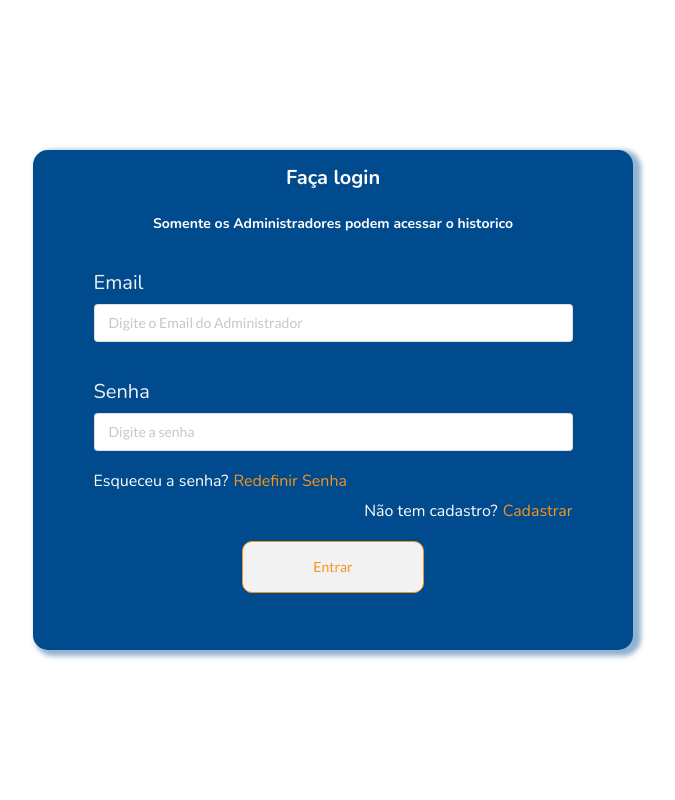
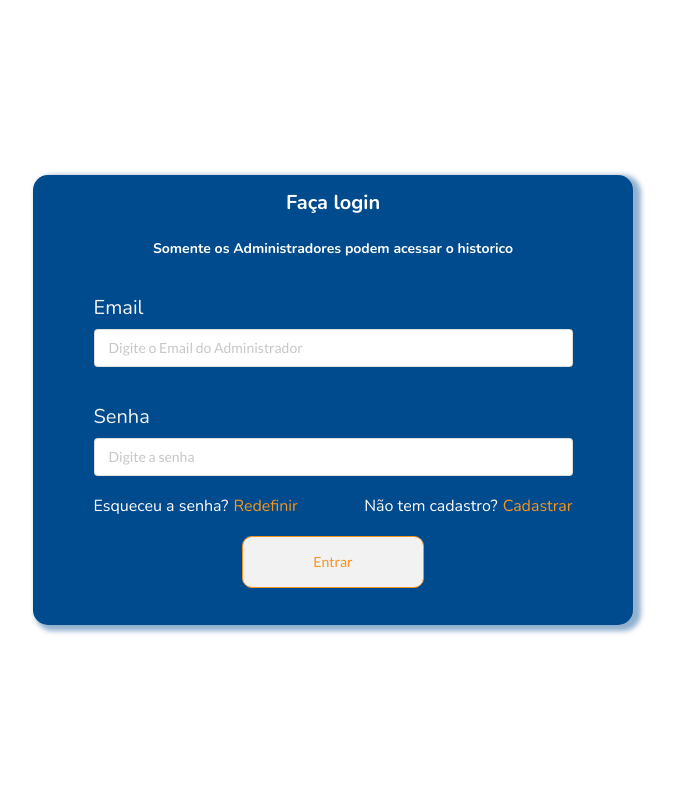
Before and after one commit to pedroT-web/Projeto_ReciclaSenac, a PHP site: page /login.html in a window 1280 px wide. Shown: the part 50-850 px from the top of the page, without its empty margins (307-982 px from the left). Run offline with PHP 8.4, Linux system fonts and the light colour scheme; some libraries are stand-ins or nearby versions.

Commit message:
atualizacoes

```diff
--- a/css/style.css
+++ b/css/style.css
@@ -310,7 +326,7 @@ select {
 }
 
 .fundo_login {
-    height: 500px;
+    height: 450px;
     width: 600px;
 
     border-radius: 15px;
@@ -379,8 +395,7 @@ select {
     justify-content: space-between;
 }
 
-.campo_redefinir_senha>.esqueceu_senha,
-.campo_cadastro>.cadastrar {
+.campo_redefinir_senha>.esqueceu_senha,.cadastrar {
     display: flex;
     justify-content: end;
 }
--- a/login.html
+++ b/login.html
@@ -56,15 +56,12 @@
                     </div>
                     <div class="campo_redefinir_senha">
                         <label class="esqueceu_senha">
-                            Esqueceu a senha? <a href="#" onclick="teste()">Redefinir Senha</a>
+                            Esqueceu a senha? <a href="#" onclick="teste()">Redefinir</a>
                         </label>
-                    </div>
-                    <div class="campo_cadastro">
                         <label class="cadastrar">
                             Não tem cadastro? <a href="#" onclick="cadastro()">Cadastrar</a>
                         </label>
                     </div>
-
                 </div>
                 <div class="espacamento_enviar">
                     <a href="./historico.html" class="botao_login">Entrar</a>
@@ -85,7 +82,7 @@
                 <h5>Telefone</h5>
                 <input type="Text" placeholder="Digite o número de telefone" class="forms_redefinicao">
                 <h5>Nova Senha</h5>
-                <input type="password" placeholder="Digite a nova senha" class="forms_redefinicao">
+                <input type="password" placeholder="8 caracteres ou mais" class="forms_redefinicao">
                 <h5>Confirmar Senha</h5>
                 <input type="password" placeholder="Confirmar a nova senha" class="forms_redefinicao">
                 <br>
@@ -98,19 +95,19 @@
         </div>
     </div>
 
-    <div class="ui container campo_redefinicao">
+    <div class="ui container campo_cadastro">
         <div class="ui modal segundo ">
             <i class="close icon"></i>
-            <div class="header header_redefinicao">
+            <div class="header header_cadastro">
                 <h1>Cadastrar</h1>
             </div>
-            <div class="content redefinicao_senha">
+            <div class="content cadastro">
                 <h5>Email</h5>
-                <input type="email" placeholder="Digite o seu Email" class="forms_redefinicao">
+                <input type="email" placeholder="seuEmail@exemplo.com" class="forms_redefinicao">
                 <h5>Telefone</h5>
-                <input type="Text" placeholder="Digite o número de telefone" class="forms_redefinicao">
+                <input type="Text" placeholder="(xx) xxxxx-xxxx" class="forms_redefinicao">
                 <h5>Senha</h5>
-                <input type="password" placeholder="Digite a nova senha" class="forms_redefinicao">
+                <input type="password" placeholder="8 caracteres ou mais" class="forms_redefinicao">
                 <h5>Confirmar Senha</h5>
                 <input type="password" placeholder="Confirmar a nova senha" class="forms_redefinicao">
                 <br>
--- a/pesagem.html
+++ b/pesagem.html
@@ -72,7 +72,7 @@
                     <div class="campo_peso">
                         <label for="nome">Peso</label>
                         <br>
-                        <div class="ui right labeled input listas">
+                        <div class="ui right labeled input listas" id="nome">
                             <input type="number" placeholder="Digite o peso">
                             <div class="ui dropdown label lista_peso">
                                 <div class="text">Escolha o tipo de peso</div>
```
Also changed, not shown: other parts of css/style.css (+27 -11 lines).
